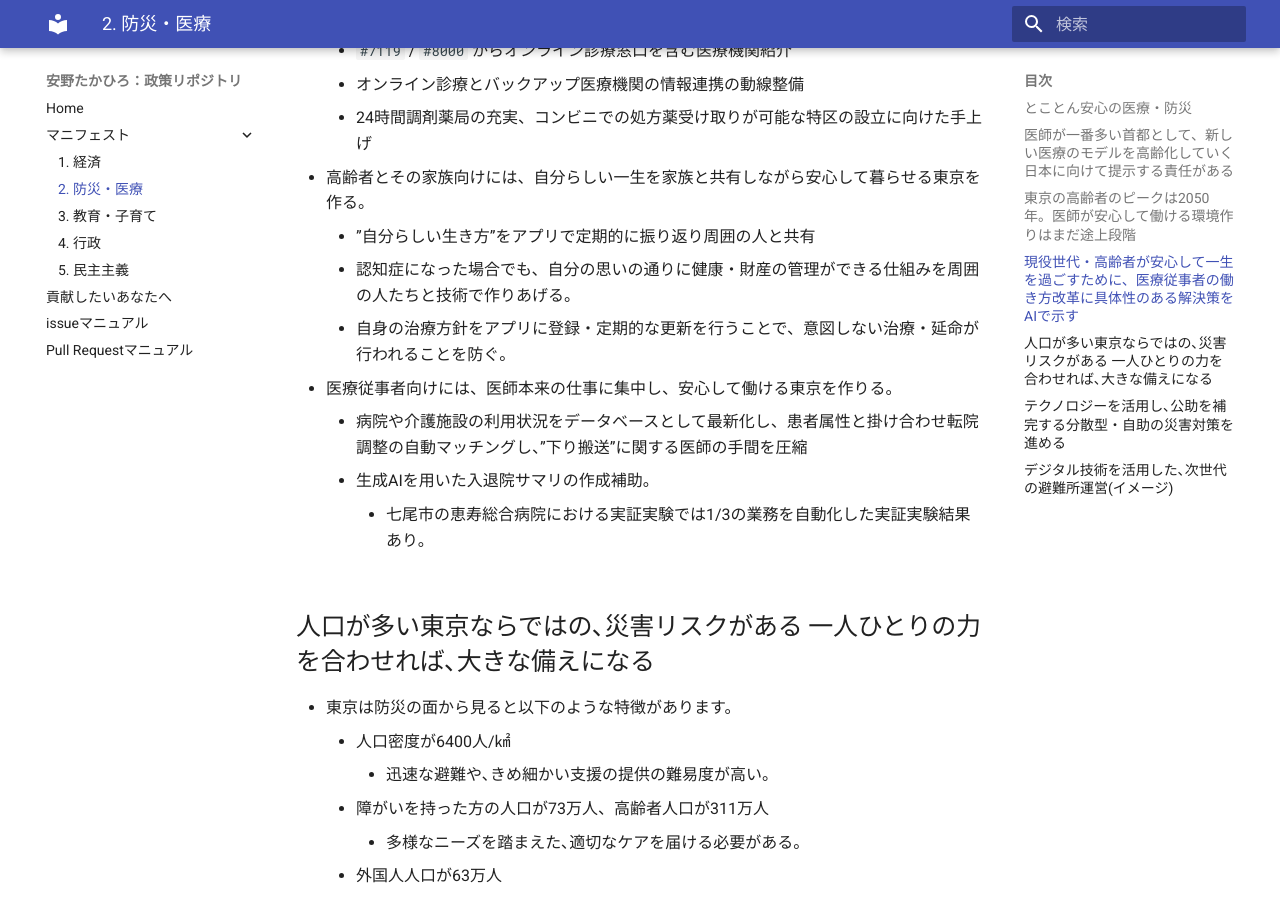
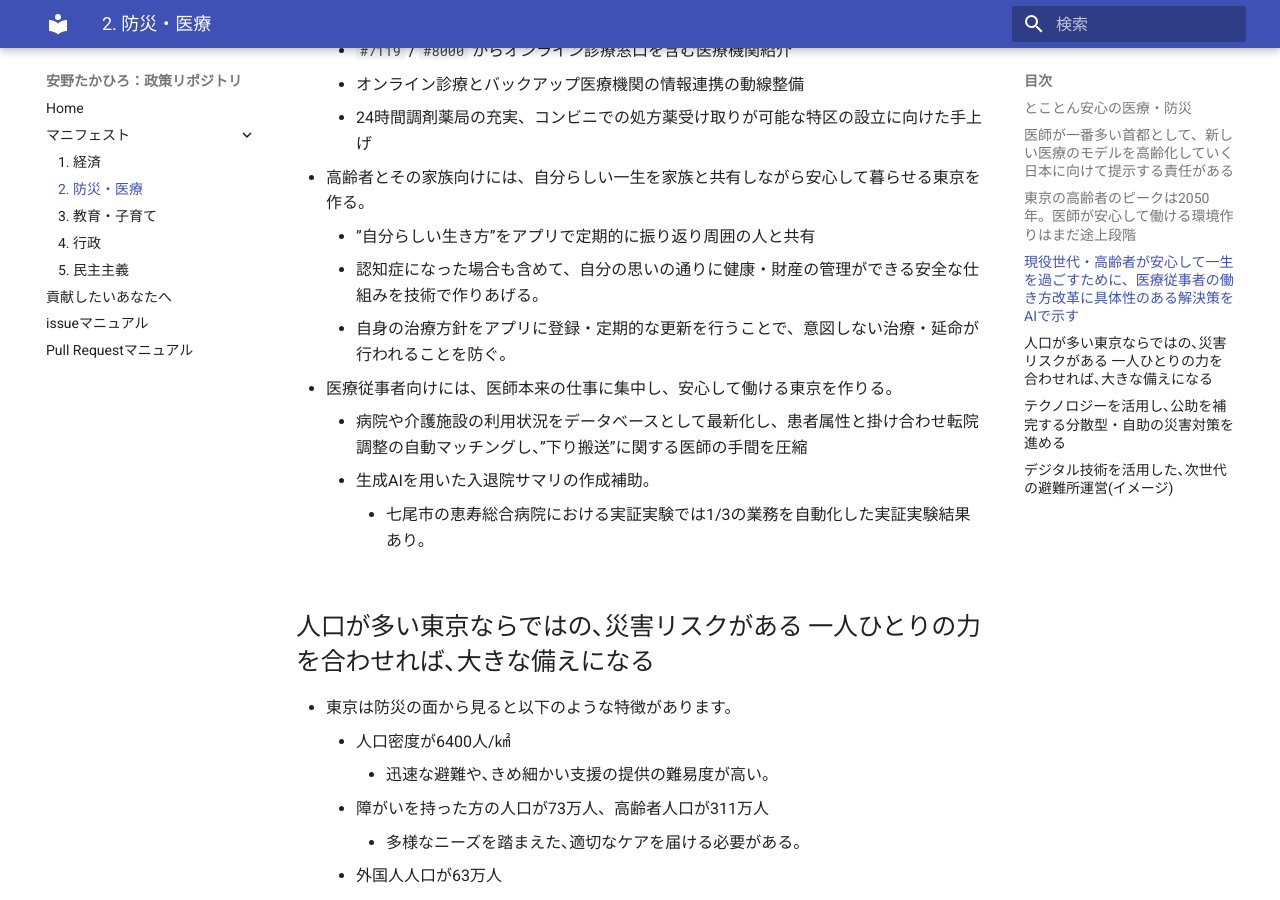
Before and after one commit to takahiroanno2024/election2024, an MkDocs documentation site: the page built from docs/manifest/care.md, in a window 1280 px wide and 900 px high, scrolled down 2320 px. Built offline with MkDocs 1.6.1 and Material for MkDocs 9.7.7, drawn with Linux system fonts in a browser that asks for light colours.

Commit message:
Update care.md
More "safe" description

```diff
--- a/docs/manifest/care.md
+++ b/docs/manifest/care.md
@@ -49,7 +49,7 @@
     - 24時間調剤薬局の充実、コンビニでの処方薬受け取りが可能な特区の設立に向けた手上げ
 - 高齢者とその家族向けには、自分らしい一生を家族と共有しながら安心して暮らせる東京を作る。
     - ”自分らしい生き方”をアプリで定期的に振り返り周囲の人と共有
-    - 認知症になった場合でも、自分の思いの通りに健康・財産の管理ができる仕組みを周囲の人たちと技術で作りあげる。
+    - 認知症になった場合も含めて、自分の思いの通りに健康・財産の管理ができる安全な仕組みを技術で作りあげる。
     - 自身の治療方針をアプリに登録・定期的な更新を行うことで、意図しない治療・延命が行われることを防ぐ。
 - 医療従事者向けには、医師本来の仕事に集中し、安心して働ける東京を作りる。
     - 病院や介護施設の利用状況をデータベースとして最新化し、患者属性と掛け合わせ転院調整の自動マッチングし、”下り搬送”に関する医師の手間を圧縮
```
